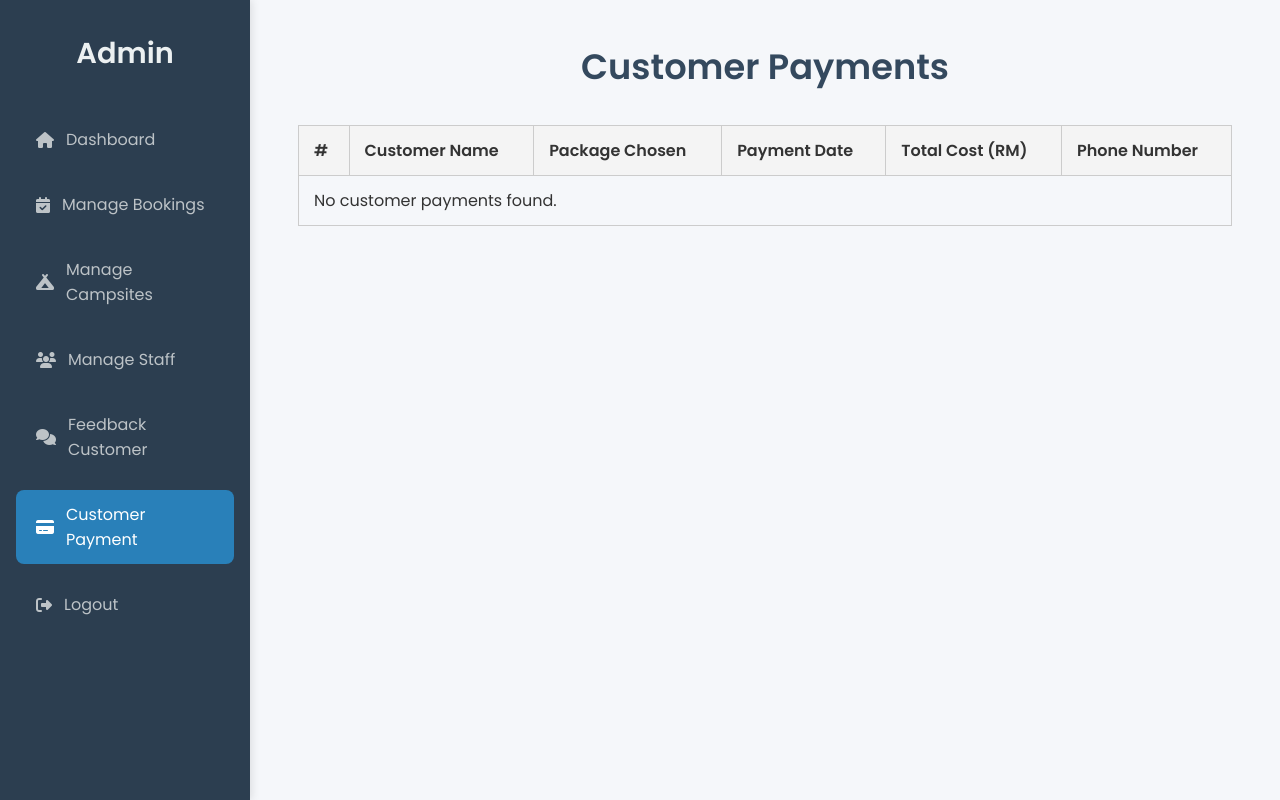
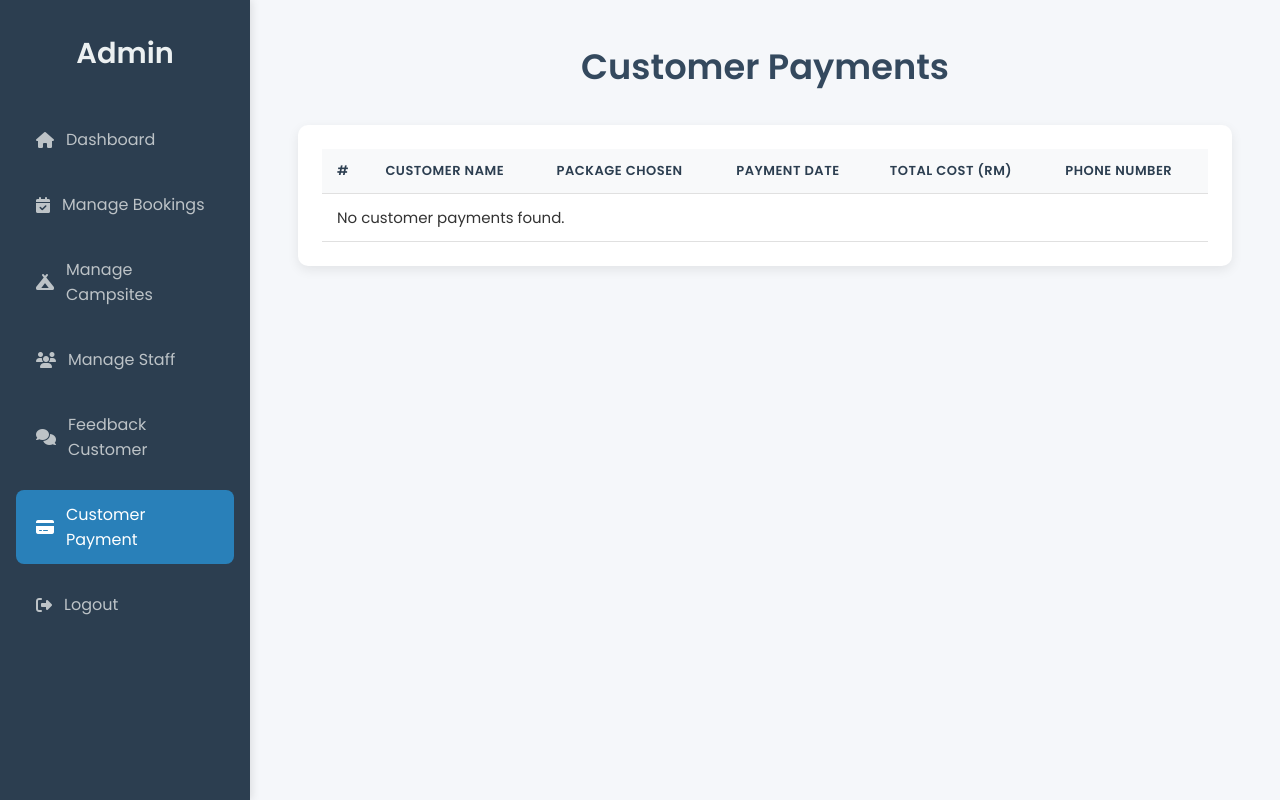
Before and after one commit to RidhwanHazian/camp, a PHP site: page /customer_payment.php in a window 1280 px wide. Run offline with PHP 8.4, Linux system fonts and the light colour scheme; data that the repository does not hold is empty.

Commit message:
Changes table css and added logout verification on every admin interface

```diff
--- a/customer_payment.php
+++ b/customer_payment.php
@@ -83,30 +83,40 @@
       margin-bottom: 2rem;
     }
 
+    .table-container {
+      background: #fff;
+      padding: 1.5rem;
+      border-radius: 10px;
+      box-shadow: 0 4px 12px rgba(0, 0, 0, 0.08);
+      overflow-x: auto;
+      margin-top: 1.5rem;
+    }
+
     table {
       width: 100%;
       border-collapse: collapse;
-      margin-top: 10px;
+      font-size: 15px;
+      min-width: 600px;
     }
 
     th, td {
       padding: 12px 15px;
-      border: 1px solid #ccc;
       text-align: left;
-    }
-    .content
-    {
-      margin-left: 250px;
-      padding: 2.5rem 3rem;
-      width: calc(100% - 250px);
+      border-bottom: 1px solid #e0e0e0;
     }
 
     th {
-      background-color: #f4f4f4;
+      background-color: #f8f9fa;
+      color: #2c3e50;
+      font-weight: 600;
+      text-transform: uppercase;
+      font-size: 13px;
+      letter-spacing: 0.5px;
     }
 
     tr:hover {
-      background-color: #f9f9f9;
+      background-color: #f1f1f1;
+      transition: background 0.2s ease-in-out;
     }
   </style>
 </head>
@@ -120,11 +130,14 @@
     <a href="manage_staff.php"><i class="fas fa-users"></i> Manage Staff</a>
     <a href="manage_feedback.php"><i class="fas fa-comments"></i> Feedback Customer</a>
     <a href="customer_payment.php" class="active"><i class="fas fa-credit-card"></i> Customer Payment</a>
-    <a href="logout.php"><i class="fas fa-sign-out-alt"></i> Logout</a>
+    <a href="logout.php" onclick="return confirm('Are you sure you want to logout?');">
+      <i class="fas fa-sign-out-alt"></i> Logout
+    </a>
 </div>
 
 <div class="content">
   <h1>Customer Payments</h1>
+  <div class="table-container">
     <table>
     <thead>
       <tr>
@@ -178,6 +191,7 @@
       </tbody>
     </table>
   </div>
+</div>
 
 </body>
 </html>
--- a/manage_bookings.php
+++ b/manage_bookings.php
@@ -174,7 +174,9 @@
   <a href="manage_staff.php"><i class="fas fa-users"></i> Manage Staff</a>
   <a href="manage_feedback.php"><i class="fas fa-comments"></i> Feedback Customer</a>
   <a href="customer_payment.php"><i class="fas fa-credit-card"></i> Customer Payment</a>
-  <a href="logout.php"><i class="fas fa-sign-out-alt"></i> Logout</a>
+  <a href="logout.php" onclick="return confirm('Are you sure you want to logout?');">
+    <i class="fas fa-sign-out-alt"></i> Logout
+  </a>
 </div>
 
 <div class="content">
--- a/manage_campsites.php
+++ b/manage_campsites.php
@@ -164,7 +164,9 @@ include 'db_connection.php';
     <a href="manage_staff.php"><i class="fas fa-users"></i> Manage Staff</a>
     <a href="manage_feedback.php"><i class="fas fa-comments"></i> Feedback Customer</a>
     <a href="customer_payment.php"><i class="fas fa-credit-card"></i> Customer Payment</a>
-    <a href="logout.php"><i class="fas fa-sign-out-alt"></i> Logout</a>
+    <a href="logout.php" onclick="return confirm('Are you sure you want to logout?');">
+      <i class="fas fa-sign-out-alt"></i> Logout
+    </a>
   </div>
 
 <div class="content">
--- a/manage_staff.php
+++ b/manage_staff.php
@@ -1,5 +1,5 @@
 <?php
-$conn = new mysqli("localhost", "root", "1234", "camp");
+$conn = new mysqli("localhost", "root", "", "camp");
 if ($conn->connect_error) {
   die("Connection failed: " . $conn->connect_error);
 }
@@ -185,7 +185,9 @@ $schedule_result = $conn->query($schedule_query);
   <a href="manage_staff.php" class="active"><i class="fas fa-users"></i> Manage Staff</a>
   <a href="manage_feedback.php"><i class="fas fa-comments"></i> Feedback Customer</a>
   <a href="customer_payment.php"><i class="fas fa-credit-card"></i> Customer Payment</a>
-  <a href="logout.php"><i class="fas fa-sign-out-alt"></i> Logout</a>
+  <a href="logout.php" onclick="return confirm('Are you sure you want to logout?');">
+    <i class="fas fa-sign-out-alt"></i> Logout
+  </a>
 </div>
 
 <div class="content">
```
Also changed, not shown: admin_dashboard.php (+4 -4 lines), manage_feedback.php (+30 -17 lines). Lines whose indentation alone changed are shown as unchanged.
